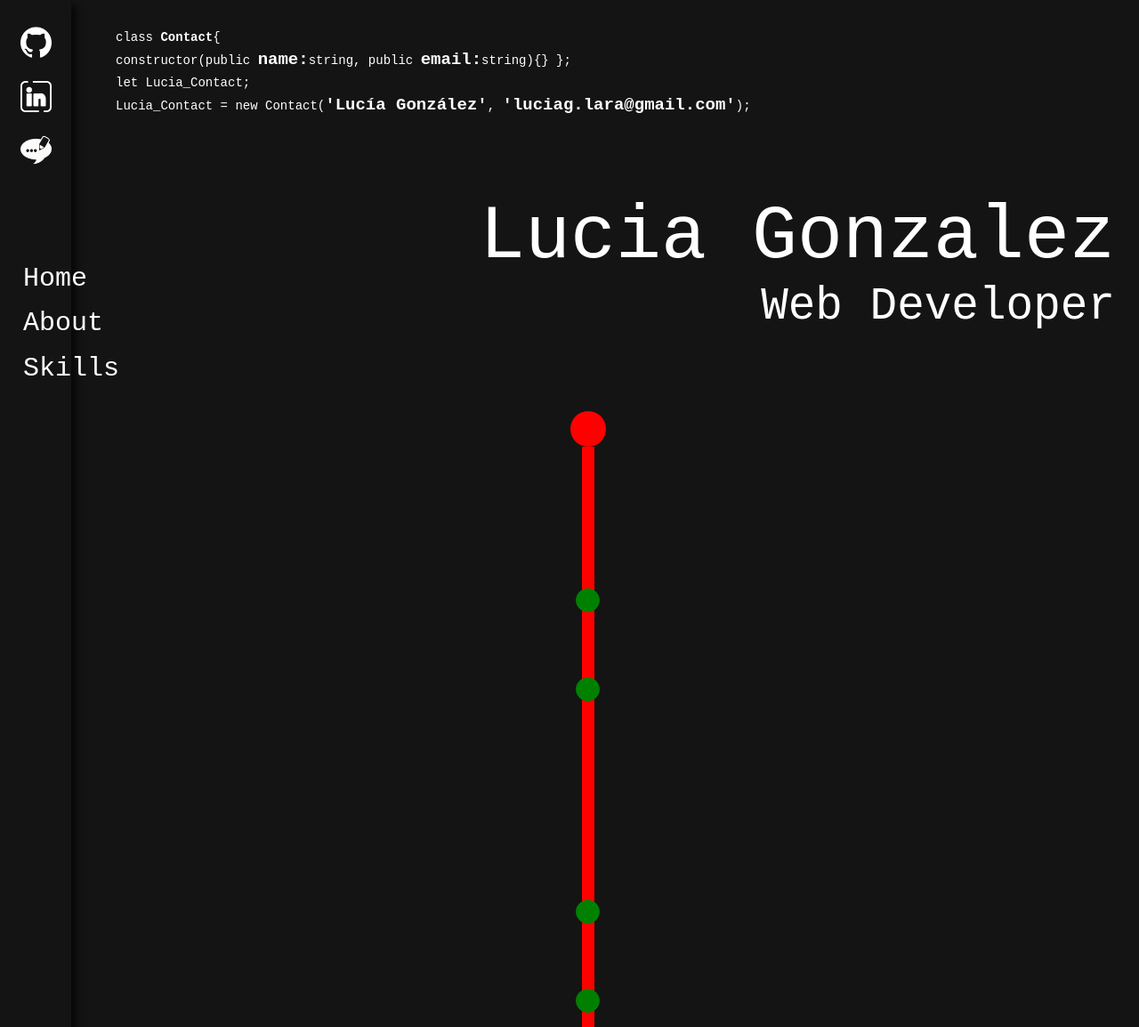
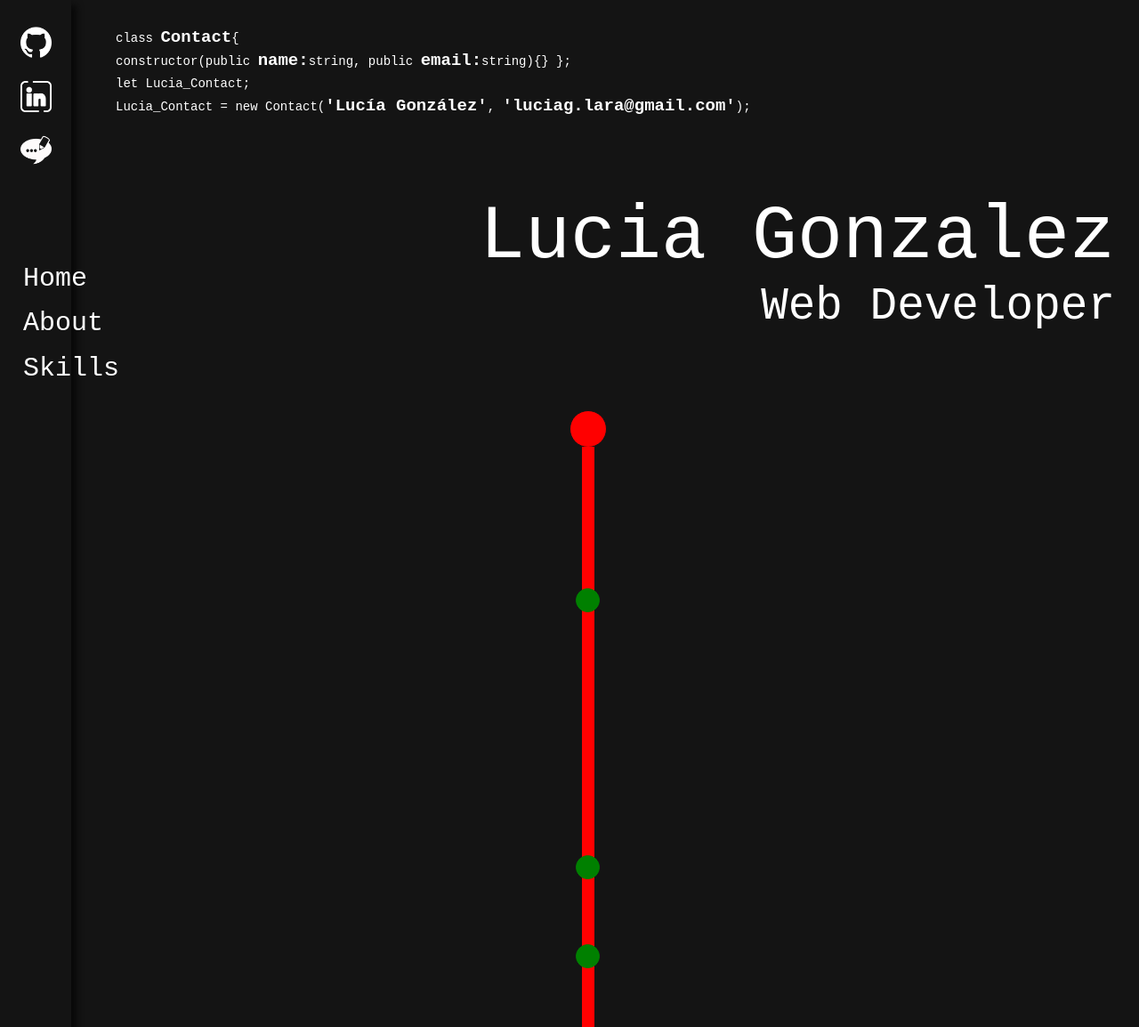
Before and after one commit to l0g0l/landingPage, a React (Create React App) app: page / in a window 1280 px wide. Shown: the top 1154 px of the page at 89% size. Built offline with nearby package versions, Linux system fonts and the light colour scheme; the HTML template or start-up script is replaced by a standard one.

Commit message:
next branch

```diff
--- a/src/components/layout/Layout.jsx
+++ b/src/components/layout/Layout.jsx
@@ -19,7 +19,7 @@ const Layout = ({ children }) => {
             <NavMenu />
             <main>
                 <div className="contact">
-                    <p>class <b>Contact</b>&#123;</p>
+                    <p>class <strong>Contact</strong>&#123;</p>
                     <p>constructor(public <strong>name:</strong>string, public <strong>email:</strong>string)&#123;&#125;&nbsp;&#125;;</p>
                     <p>let Lucia_Contact;</p>
                     <p>Lucia_Contact = new Contact(<strong>'Lucía González'</strong>, <strong>'luciag.lara@gmail.com'</strong>);</p>
@@ -45,13 +45,11 @@ const Layout = ({ children }) => {
                         </>
                         : null}
 
-
-
-
                     <MiniBall top={"200px"} />
-                    <MiniBall top={"300px"} />
-                    <MiniBall top={"550px"} func={toggleBranch} />
-                    <MiniBall top={"650px"} />
+                    <MiniBall top={"600px"} />
+                    <MiniBall top={"500px"} />
+                    <MiniBall top={"750px"} func={toggleBranch} />
+                    <MiniBall top={"850px"} />
 
 
 
--- a/src/sass/base/_base.scss
+++ b/src/sass/base/_base.scss
@@ -12,7 +12,7 @@ body {
   &.end {
     display: block;
     position: absolute;
-    top: 699px;
+    top: 900px;
     left: -15px;
     // background-color: red;
     border: 1px solid $blacksecondary;
@@ -34,7 +34,7 @@ body {
   height: 142px;
   display: block;
   position: absolute;
-  top: 416px;
+  top: 620px;
   left: 26px;
   border: 3px solid blueviolet;
   border-bottom-right-radius: 20px;
--- a/src/sass/layout/_layout.scss
+++ b/src/sass/layout/_layout.scss
@@ -33,7 +33,7 @@
 
 .main-branch {
   width: 12px;
-  height: 700px;
+  height: 900px;
   position: absolute;
   top: 41px;
   left: 34%;
```
Also changed, not shown: src/sass/layout/_navmenu.scss (+8 -6 lines).
